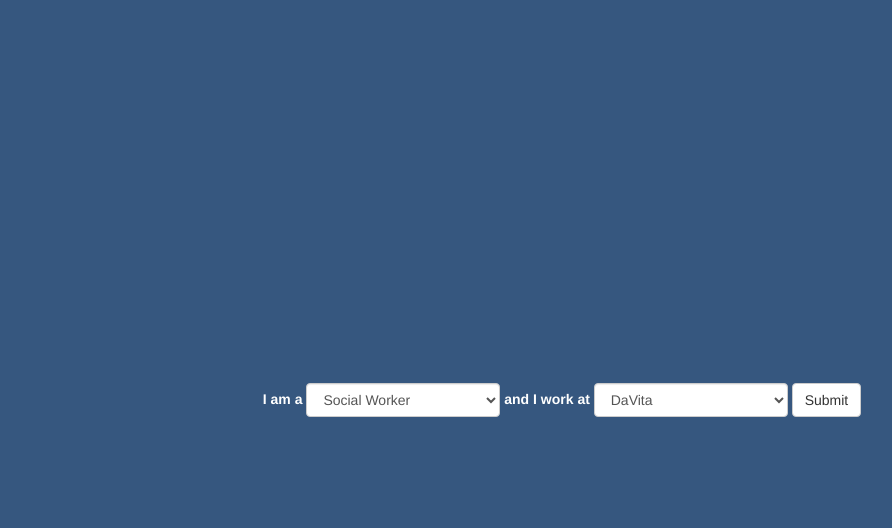
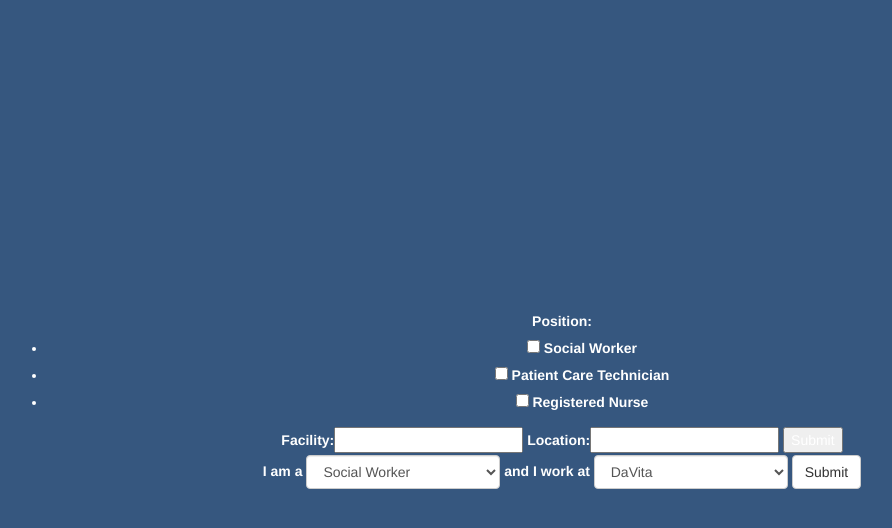
Before and after one commit to mattsedlar/DialysisCalc, a Django app: template form/templates/index.html in a window 1280 px wide. Shown: the top 528 px of the page, without its empty margins (78-970 px from the left). Run offline with Django 3.2, Linux system fonts and the light colour scheme; the template is opened without the code that fills it: values that come from a table or form of the project are taken from there, others are empty; some libraries are stand-ins or nearby versions.

Commit message:
base.html added for cleaner template, form class

```diff
--- /dev/null
+++ b/form/forms.py
@@ -0,0 +1,15 @@
+from django import forms
+
+class ResponseForm(forms.Form):
+  POS_OPTIONS = (
+  	('Social Worker','Social Worker'),
+  	('Patient Care Technician','Patient Care Technician'),
+  	('Registered Nurse','Registered Nurse')
+  	)
+  position = forms.MultipleChoiceField(widget=forms.CheckboxSelectMultiple, choices=POS_OPTIONS)
+  facility = forms.CharField(max_length=100)
+  location = forms.CharField(max_length=100)
+#  opening = forms.IntegerField()
+#  breaks = forms.IntegerField()
+#  sick = forms.IntegerField()
+#  closing = forms.IntegerField()
--- /dev/null
+++ b/form/templates/base.html
@@ -0,0 +1,38 @@
+{% load staticfiles %}
+<!DOCTYPE html>
+<html>
+<head>
+        <meta name="description" content="">
+
+        <meta name="author" content="Matthew Sedlar">
+
+        <meta charset="UTF-8">
+
+        <meta name="viewport" content="width=device-width, initial-scale=1">
+
+        <title></title>
+
+	<link rel="stylesheet" href="https://maxcdn.bootstrapcdn.com/bootstrap/3.3.7/css/bootstrap.min.css">
+        <link href='http://fonts.googleapis.com/css?family=Libre+Baskerville:400,700' rel='stylesheet' type='text/css'>
+	<link rel="stylesheet" href="{% static 'styles/styles.css' %}">
+</head>
+
+<body>
+	<main class="container container-table">
+      {% block content %}
+      {% endblock %}
+	</main>
+
+
+	<!-- jQuery library -->
+	<script src="https://ajax.googleapis.com/ajax/libs/jquery/3.1.1/jquery.min.js"></script>
+
+	<!-- Latest compiled JavaScript -->
+	<script src="https://maxcdn.bootstrapcdn.com/bootstrap/3.3.7/js/bootstrap.min.js"></script>
+
+	<!-- Custom scripts -->
+	<script src="{% static 'js/scripts.js' %}"></script>
+
+</body>
+
+</html>
--- a/form/templates/index.html
+++ b/form/templates/index.html
@@ -1,27 +1,16 @@
-{% load staticfiles %}
-<!DOCTYPE html>
-<html>
-<head>
-        <meta name="description" content="">
+{% extends 'base.html' %}
 
-        <meta name="author" content="Matthew Sedlar">
-
-        <meta charset="UTF-8">
-
-        <meta name="viewport" content="width=device-width, initial-scale=1">
-
-        <title></title>
-
-	<link rel="stylesheet" href="https://maxcdn.bootstrapcdn.com/bootstrap/3.3.7/css/bootstrap.min.css">
-        <link href='http://fonts.googleapis.com/css?family=Libre+Baskerville:400,700' rel='stylesheet' type='text/css'>
-	<link rel="stylesheet" href="{% static 'styles/styles.css' %}">
-</head>
-
-<body>
-	<main class="container container-table">
+{% block content %}
     		<div class="row vertical-center-row">
     		    <!-- POSITION AND FACILITY -->
-        		<div id="step0" class="text-center col-md-12">
+        		<div class="text-center col-md-12">
+
+              <form action="post_response/" method="post">
+                {% csrf_token %}
+                {{ form }}
+              <input type="submit" value="Submit"/>
+            </form>
+
         		  <form class="form-inline">
                 <div class="form-group">
                   <label for="position">I am a</label>
@@ -53,18 +42,4 @@
               </form>
 			      </div>
     		</div>
-	</main>
-
-
-	<!-- jQuery library -->
-	<script src="https://ajax.googleapis.com/ajax/libs/jquery/3.1.1/jquery.min.js"></script>
-
-	<!-- Latest compiled JavaScript -->
-	<script src="https://maxcdn.bootstrapcdn.com/bootstrap/3.3.7/js/bootstrap.min.js"></script>
-
-	<!-- Custom scripts -->
-	<script src="{% static 'js/scripts.js' %}"></script>
-
-</body>
-
-</html>
+{% endblock %}
--- a/form/urls.py
+++ b/form/urls.py
@@ -3,4 +3,5 @@
 
 urlpatterns = [
     url(r'^$', views.index),
+    url(r'post_response/$', views.post_response, name="post_response")
 ]
```
Also changed, not shown: form/models.py (+8 -1 lines), form/views.py (+12 -1 lines), db.sqlite3, form/migrations/0002_auto_20170112_0229.py (added).
